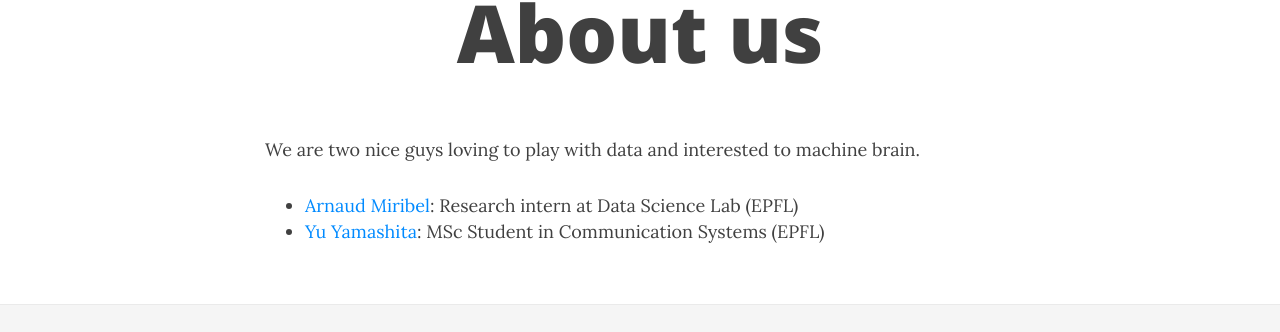
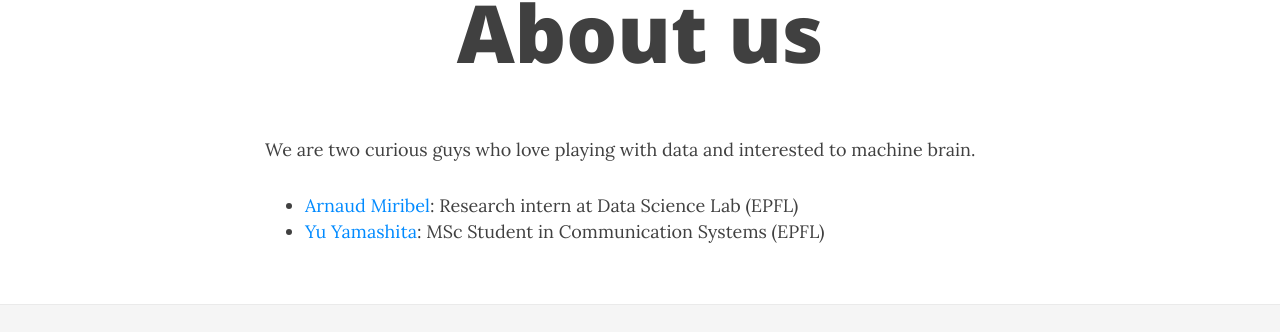
Before and after one commit to yamash/DataViz, a Jekyll site: the page built from aboutme.md, in a window 1280 px wide. Shown: the part 142-474 px from the top of the page. Built offline with Jekyll 4.4.1, drawn with Linux system fonts in a browser that asks for light colours; nearby versions of some CDN libraries.

Commit message:
Update aboutme.md

```diff
--- a/aboutme.md
+++ b/aboutme.md
@@ -4,6 +4,6 @@ title: About us
 <!--subtitle: Why you'd want to go on a date with me-->
 ---
 
-We are two nice guys loving to play with data and interested to machine brain.
+We are two curious guys who love playing with data and interested to machine brain.
 - [Arnaud Miribel](http://arnaud.ml): Research intern at Data Science Lab (EPFL)
 - [Yu Yamashita](http://yamash.github.io): MSc Student in Communication Systems (EPFL)
```
